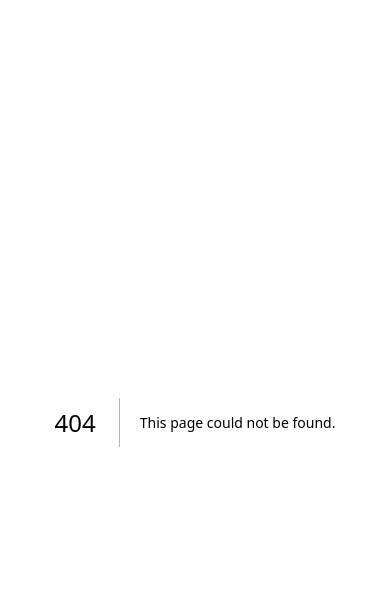
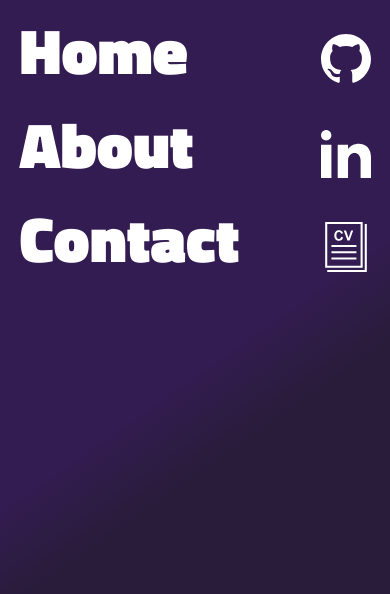
Before and after one commit to GrizzlyWebDev/portfolio, a Next.js app: page /projects in a window 390 px wide. Before the commit this address had no page. Shown: the top 594 px of the page. Built offline with nearby package versions, Linux system fonts and the light colour scheme.

Commit message:
move nav to components folder for shared use

```diff
--- /dev/null
+++ b/src/app/components/Projects/Projects.module.scss
@@ -0,0 +1,28 @@
+.projectsContainer {
+  position: relative;
+  height: 100%;
+  width: 100%;
+  display: grid;
+  grid-template-columns: 1fr 1fr;
+  min-height: 100vh;
+  padding: var(--padding);
+}
+
+@media screen and (max-width: 1285px) {
+  .projectsContainer {
+    grid-template-columns: 0.8fr 1fr;
+  }
+}
+@media screen and (max-width: 1111px) {
+  .projectsContainer {
+    grid-template-columns: 0.5fr 1fr;
+  }
+}
+@media screen and (max-width: 757px) {
+  .projectsContainer {
+    display: flex;
+    flex-direction: column;
+    justify-content: flex-start;
+    align-items: center;
+  }
+}
--- /dev/null
+++ b/src/app/components/Projects/Projects.tsx
@@ -0,0 +1,15 @@
+"use client";
+import React from "react";
+import styles from "./Projects.module.scss";
+import SharedNav from "../SharedNav/SharedNav";
+import { usePathname } from "next/navigation";
+
+export default function Projects() {
+  const pathname = usePathname();
+  return (
+    <section className={styles.projectsContainer}>
+      <SharedNav pathname={pathname} />
+      <div className={styles.gridRight}></div>
+    </section>
+  );
+}
--- /dev/null
+++ b/src/app/components/SharedNav/SharedNav.module.scss
@@ -0,0 +1,123 @@
+.gridLeft {
+  display: flex;
+  flex-direction: column;
+  justify-content: flex-start;
+  align-items: flex-start;
+  height: 100%;
+  padding-top: 5%;
+}
+
+.nav {
+  display: flex;
+  flex-direction: column;
+  justify-content: flex-start;
+  align-items: flex-start;
+  height: max-content;
+  width: 100%;
+}
+.navLink {
+  text-decoration: none;
+  color: var(--primary-color);
+  height: max-content;
+  line-height: 8rem;
+  font-weight: 900;
+  font-size: 8rem;
+  transition: color 0.3s ease-in-out;
+
+  line-height: 6rem;
+  margin-bottom: 2rem;
+
+  &:hover {
+    color: var(--secondary-color);
+    transition: color 0.3s ease-in-out;
+  }
+}
+
+.links {
+  display: flex;
+  justify-content: flex-start;
+  width: 100%;
+  align-items: center;
+  margin-top: 2rem;
+}
+
+.link {
+  margin-right: 2rem;
+
+  svg {
+    height: 50px;
+    width: 50px;
+    fill: var(--primary-color);
+    transition: all 0.3s ease-in-out;
+  }
+
+  &:hover {
+    svg {
+      fill: var(--secondary-color);
+      transition: all 0.3s ease-in-out;
+    }
+  }
+}
+
+@media screen and (max-width: 1111px) {
+  .navLink {
+    font-size: 5rem;
+  }
+}
+
+@media screen and (max-width: 767px) {
+  .gridLeft {
+    display: flex;
+    flex-direction: row;
+    justify-content: space-between;
+    align-items: flex-start;
+    height: 32vh;
+    width: 100%;
+
+    & a {
+      line-height: 4rem;
+      font-weight: 900;
+      font-size: 4rem;
+      margin-bottom: 0;
+      width: 100%;
+    }
+  }
+
+  .nav {
+    height: 100%;
+    justify-content: space-between;
+  }
+
+  .links {
+    display: flex;
+    flex-direction: column;
+    justify-content: space-between;
+    width: max-content;
+    height: 100%;
+    align-items: center;
+    margin-top: 10px;
+  }
+
+  .link {
+    margin-right: 0;
+    margin-bottom: 1rem;
+
+    svg {
+      height: 50px;
+      width: 50px;
+      fill: var(--primary-color);
+      transition: all 0.3s ease-in-out;
+    }
+
+    &:hover {
+      svg {
+        fill: var(--secondary-color);
+        transition: all 0.3s ease-in-out;
+      }
+    }
+
+    &:last-of-type {
+      margin-bottom: 0;
+    }
+  }
+}
--- /dev/null
+++ b/src/app/components/SharedNav/SharedNav.tsx
@@ -0,0 +1,69 @@
+import React from "react";
+
+import styles from "./SharedNav.module.scss";
+import Link from "next/link";
+import Github from "../Icons/Github";
+import LinkedIn from "../Icons/Linkedin";
+import Resume from "../Icons/Resume";
+
+const links = [
+  {
+    name: "Home",
+    href: "/",
+  },
+  {
+    name: "About",
+    href: "/about",
+  },
+  {
+    name: "Projects",
+    href: "/projects",
+  },
+  {
+    name: "Contact",
+    href: "/contact",
+  },
+];
+
+export default function SharedNav({ pathname }: { pathname: string }) {
+  return (
+    <div className={styles.gridLeft}>
+      <nav className={styles.nav}>
+        {links.map((link) => {
+          if (pathname !== link.href.toLowerCase()) {
+            return (
+              <Link className={styles.navLink} href={link.href} key={link.name}>
+                {link.name}
+              </Link>
+            );
+          }
+        })}
+      </nav>
+      <div className={styles.links}>
+        <Link
+          className={styles.link}
+          href="https://github.com/GrizzlyWebDev"
+          target="_blank"
+          rel="noopener noreferrer"
+        >
+          <Github className={styles.githubLogo} />
+        </Link>
+        <Link
+          className={styles.link}
+          href="https://www.linkedin.com/in/phillblakedev/"
+          target="_blank"
+          rel="noopener noreferrer"
+        >
+          <LinkedIn className={styles.linkedinLogo} />
+        </Link>
+        <Link
+          className={styles.link}
+          href="phillBlakeResume.pdf"
+          download="phillBlakeResume.pdf"
+        >
+          <Resume className={styles.resumeLogo} />
+        </Link>
+      </div>
+    </div>
+  );
+}
--- /dev/null
+++ b/src/app/projects/page.tsx
@@ -0,0 +1,12 @@
+import type { Metadata } from "next";
+import Projects from "../components/Projects/Projects";
+
+export const metadata: Metadata = {
+  title: "Phill Blake | Projects",
+  description:
+    "I'm Phill Blake, a freelance front-end developer ready to bring your web vision to life. Explore my portfolio to see the possibilities of code and design.",
+};
+
+export default function page() {
+  return <Projects />;
+}
```
Also changed, not shown: src/app/components/About/About.module.scss (+0 -120 lines), src/app/components/About/About.tsx (+4 -43 lines), src/app/components/Contact/Contact.module.scss (added, +28 -0 lines), src/app/components/Contact/Contact.tsx (added, +15 -0 lines), src/app/contact/contact.tsx (deleted, +0 -7 lines), src/app/contact/page.tsx (added, +12 -0 lines), src/app/projects/projects.tsx (deleted, +0 -7 lines).
